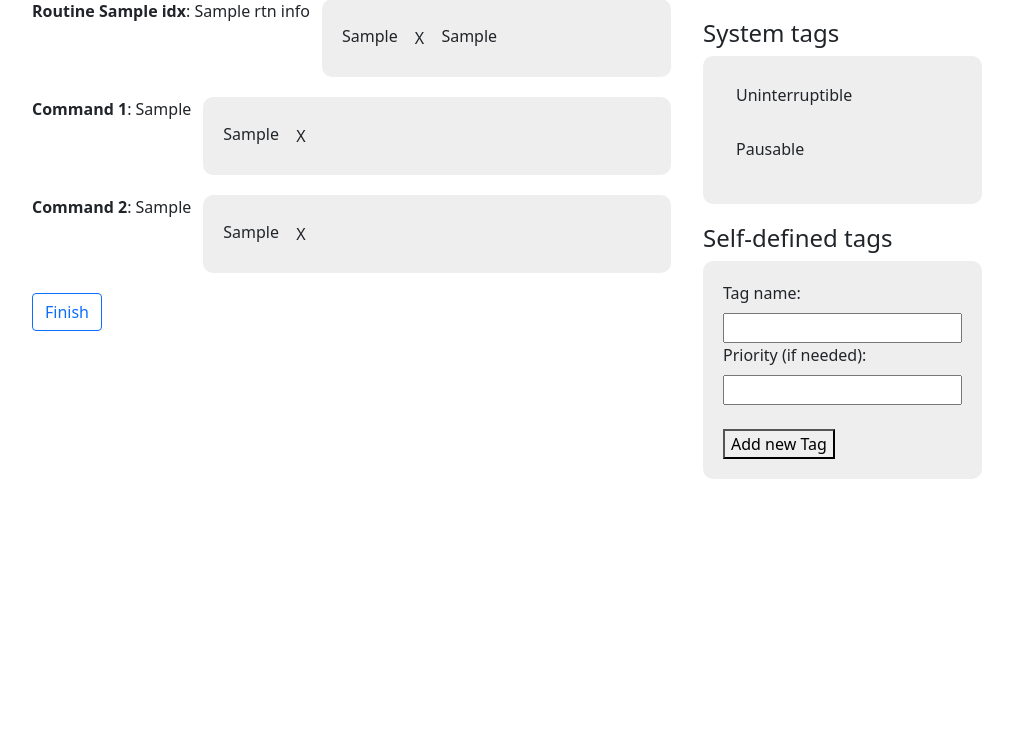
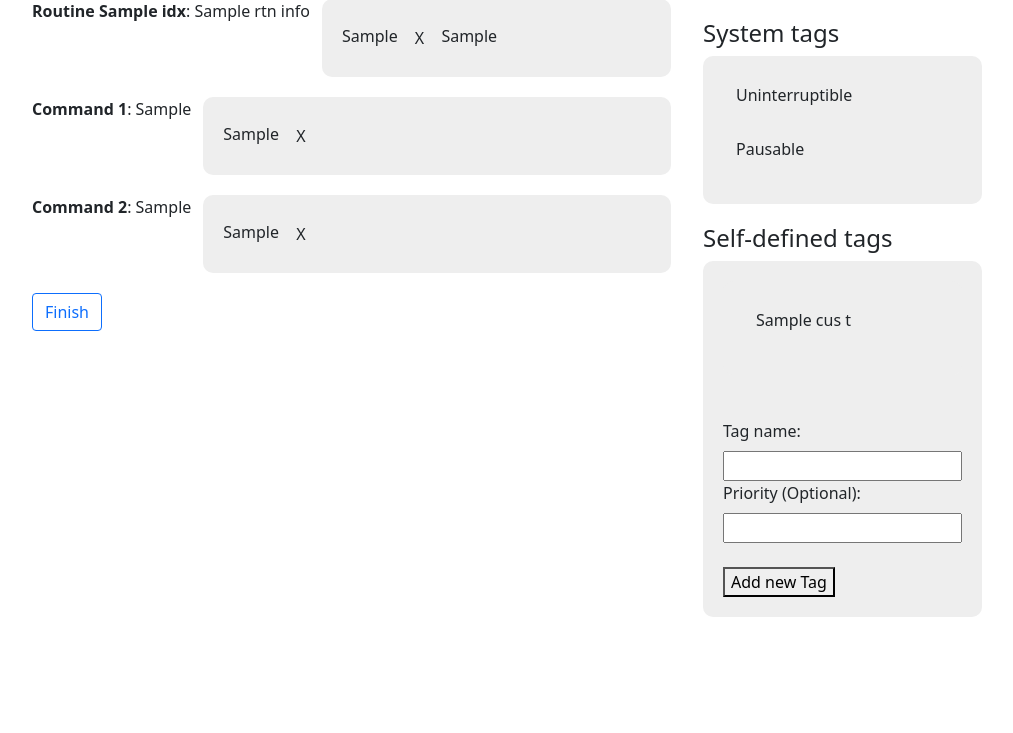
Before and after one commit to RuiRitaYang/web-tag-system-survey, a Flask app: template app/templates/tagging.html in a window 1280 px wide. Shown: the part 233-966 px from the top of the page, without its empty margins (123-1136 px from the left). Before the commit the page ends 712 px from the top, so only its background shows below. Run offline with Flask 2, Linux system fonts and the light colour scheme; the template is opened without the code that fills it: most values are stand-ins (such as "Sample title", 1, 10 or a date in 2020); some libraries are stand-ins or nearby versions.

Commit message:
starting custom tag work

```diff
--- a/app/routes.py
+++ b/app/routes.py
@@ -1,9 +1,11 @@
 import random
+from unicodedata import name
+import uuid
 
 from app import app, db
 from app.database import commit_eou_record, db_commit, get_email_and_itv, get_scn_ids_by_uuid, \
   get_rtn_ids_by_uuid, update_email, update_email_itv, update_itv
-from app.models import FinishForm, Users, RoutineTag, UUIDForm, EaseOfUseForm, EaseOfUseRecord
+from app.models import CustomizedTag, FinishForm, Users, RoutineTag, UUIDForm, EaseOfUseForm, EaseOfUseRecord
 from app.system import get_outcome_info_by_stt, get_tag_outcome_by_scn_info
 from app.utils import *
 
@@ -69,12 +71,26 @@ def tag(idx):
     rtn_tags = RoutineTag(uuid=session['uuid'], rtn_id=rid)
     db.session().add(rtn_tags)
     db.session().commit()
+  # Custom tag saving --> make the new custom tags draggable content
+  if 'tagname' in request.args and 'priority' in request.args:
+    #take tagname and priority, save it to the database, and then add it to the general routine custom tags, customized_tag_all (to render template)
+    #in tagging.html, for loop over this customized_tag_all and create draggables for each of these tags.
+    print('Tagname: ',request.args.get('tagname'))
+    print('priority: ',request.args.get('priority'))
+  all_cus_tag = CustomizedTag(uuid=session['uuid'], name = str(request.args.get('tagname'))) if 'tagname' in request.args and 'priority' in request.args else []
+  all_cus_tag_list = []
+  if 'tagname' in request.args and 'priority' in request.args:
+    if CustomizedTag.query.get((session['uuid'], str(request.args.get('tagname')))) is None:
+      db.session().add(all_cus_tag)
+      db.session().commit()
+    all_cus_tag_list = CustomizedTag.query.all()
   rtn_cus_tags = rtn_tags.rtn_cus_tags.split(',') if rtn_tags.rtn_cus_tags else []
   return render_template('tagging.html',
                          rtn_info=rtn_info_all[idx - 1],
                          idx=idx,
                          rid=rid,
                          rtn_sys_tag=rtn_tags.rtn_sys_tag,
+                         all_cus_tag=all_cus_tag_list,
                          rtn_cus_tags=rtn_cus_tags,
                          cmd1_tag=rtn_tags.cmd1_tag,
                          cmd2_tag=rtn_tags.cmd2_tag,
--- a/app/templates/tagging.html
+++ b/app/templates/tagging.html
@@ -96,9 +96,19 @@
         <h4> Self-defined tags </h4>
         <div class="modules" id="modules-ct">
           <form>
+            <div class="modules" id="modules">
+              {% for all_cus_t in all_cus_tag%}
+                <p class="drag"><a class="btn btn-default">{{ all_cus_t.name }}</a></p>
+              {% endfor %}
+<!--
+              {% for cus_tag in rtn_cus_tags %}
+                {{ cus_tag }}
+              {% endfor %} -->
+            </div>
+            <br>
             <label for="tagname">Tag name:</label><br>
             <input type="text" id="tagname" name="tagname"><br>
-            <label for="priority">Priority (if needed):</label><br>
+            <label for="priority">Priority (Optional):</label><br>
             <input type="text" id="priority" name="priority">
             <br><br>
             <button onclick="addNewTag(document.getElementById('tagname').value, document.getElementById('priority').value)">Add new Tag</button>
```
